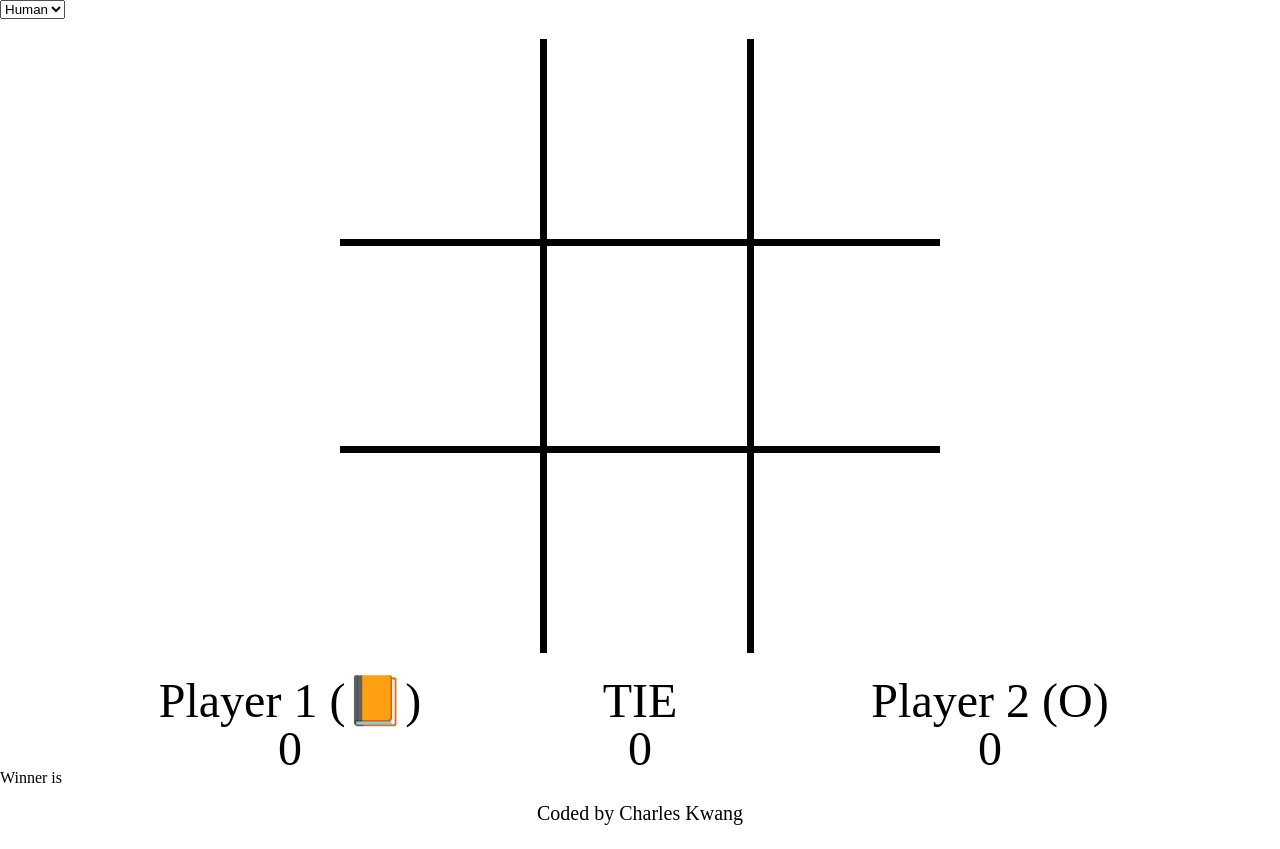
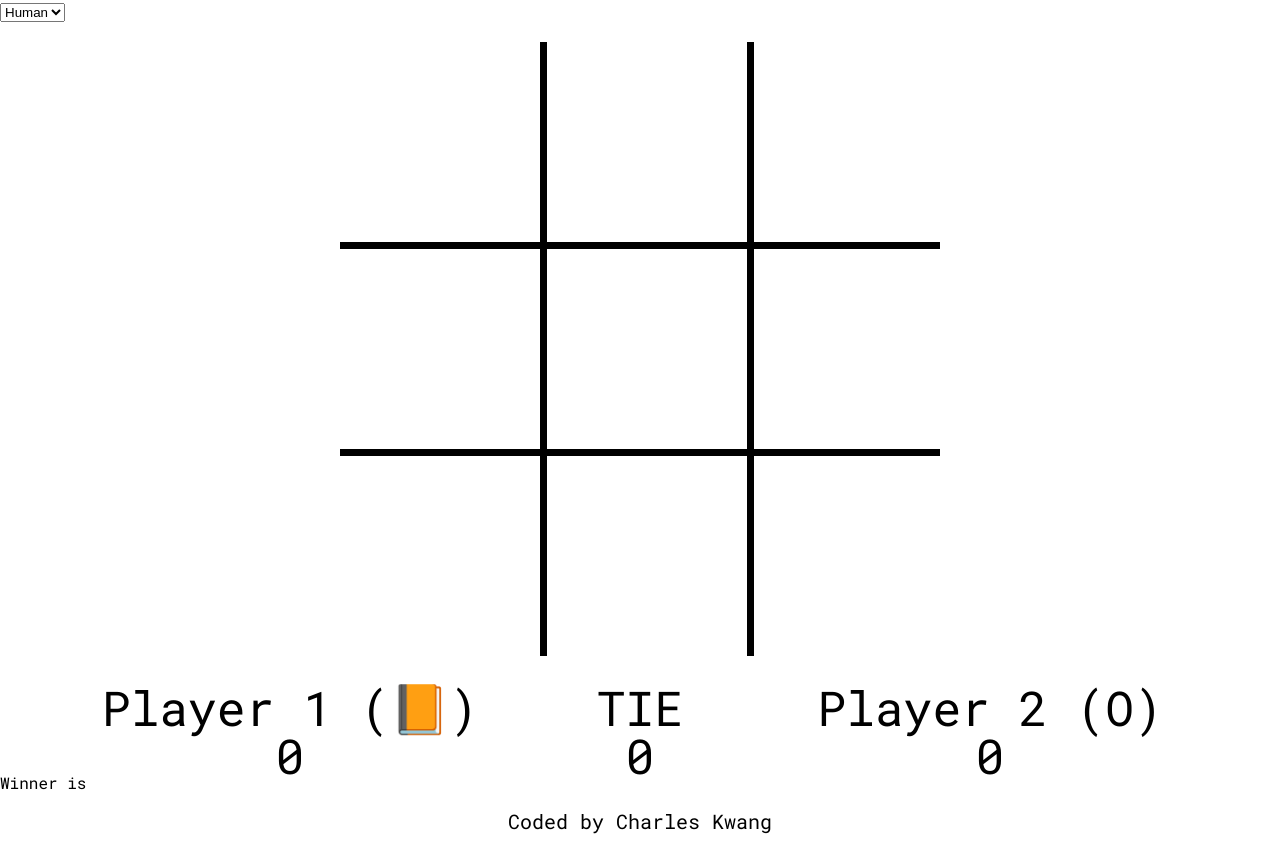
Before and after one commit to KojinKuro/tic-tac-toe, a plain HTML site: page index.html in a window 1280 px wide. Drawn offline with Linux system fonts and the light colour scheme.

Commit message:
Add Roboto Mono font

```diff
--- a/index.html
+++ b/index.html
@@ -7,6 +7,9 @@
 
   <script src="script.js" defer></script>
   <link rel="stylesheet" href="style.css">
+  <link rel="preconnect" href="https://fonts.googleapis.com">
+  <link rel="preconnect" href="https://fonts.gstatic.com" crossorigin>
+  <link href="https://fonts.googleapis.com/css2?family=Roboto+Mono:ital,wght@0,100..700;1,100..700&display=swap" rel="stylesheet">
 </head>
 <body>
   <header>
--- a/style.scss
+++ b/style.scss
@@ -15,6 +15,9 @@ body {
   display: flex;
   flex-direction: column;
   background-color: $clr-background;
+
+  font-family: "Roboto Mono", monospace;
+  font-optical-sizing: auto;
 }
 
 main {
```
Also changed, not shown: style.css, 1 other file.
